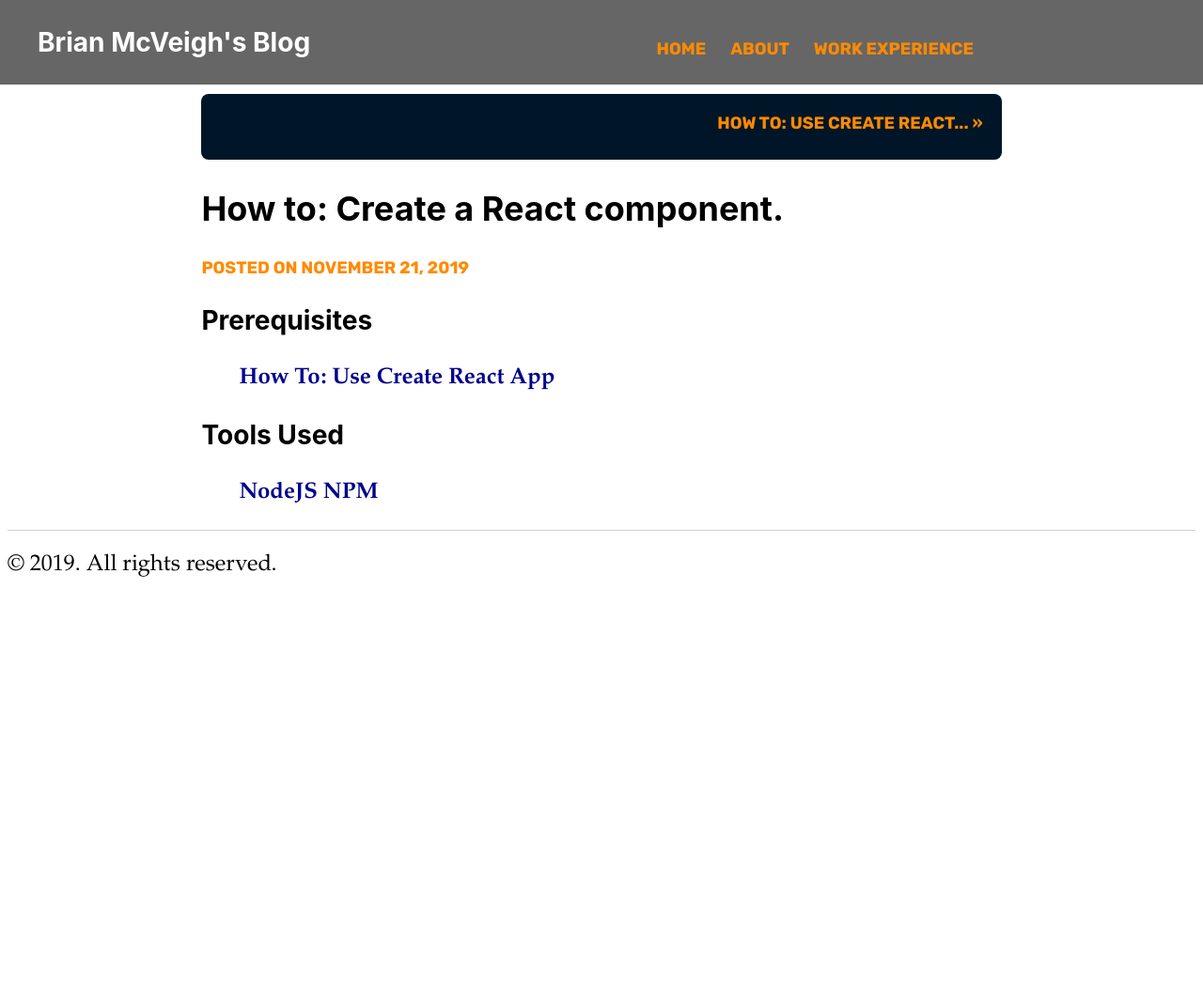
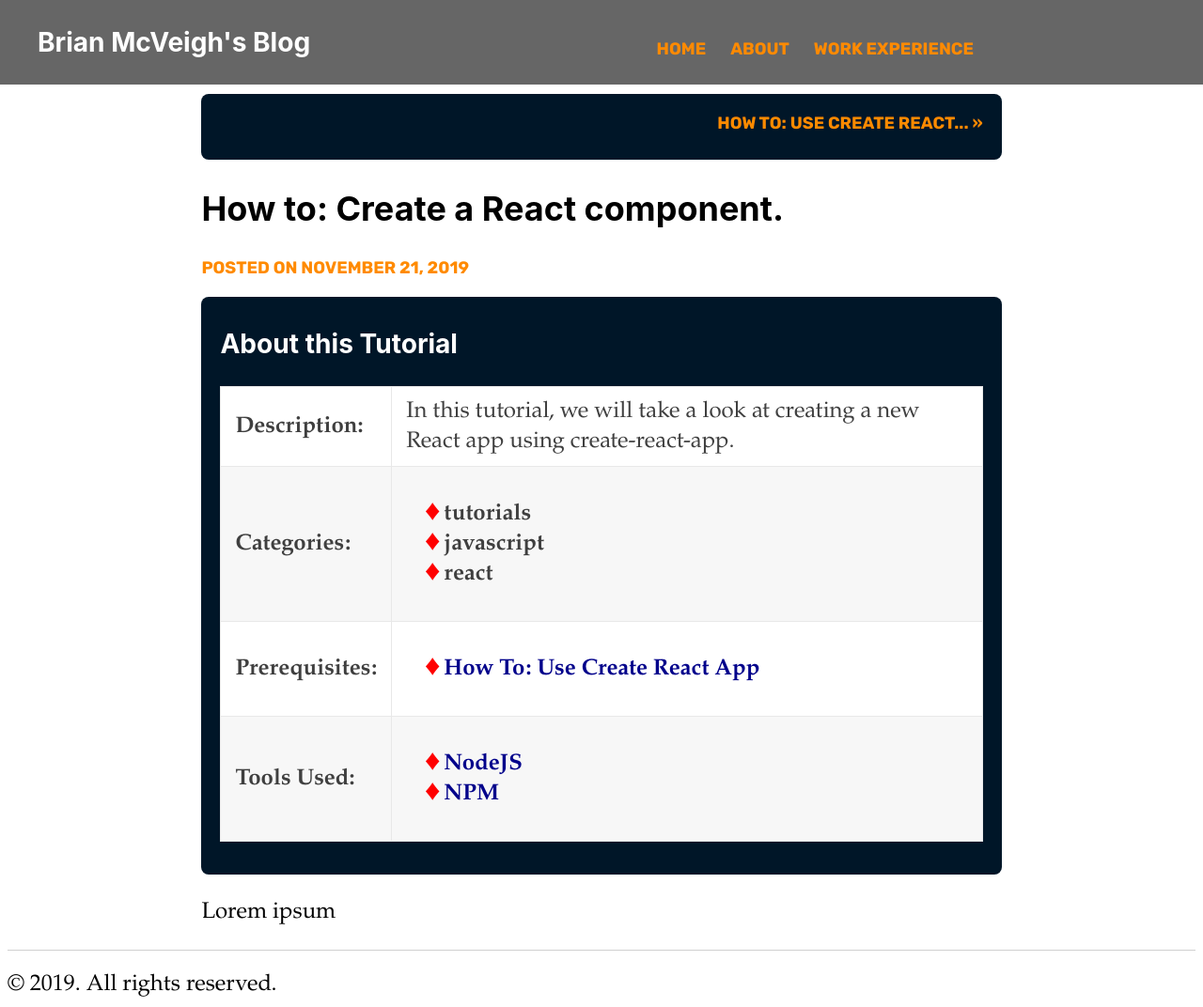
Before and after one commit to bmcveigh/bmcveigh.github.io, a Jekyll site: the page built from _posts/2019-11-21-how-to-create-custom-component-react.markdown, in a window 1280 px wide and 1072 px high. Shown: the whole window at 94% size. Built offline with Jekyll 4.4.1, drawn with Linux system fonts in a browser that asks for light colours.

Commit message:
Added template for tutorials

```diff
--- a/_layouts/tutorial.html
+++ b/_layouts/tutorial.html
@@ -7,22 +7,57 @@ layout: default
     Posted on <span class="post-date">{{ page.date | date: '%B %d, %Y' }}</span>
 </p>
 
+<div class="tutorial-information">
+    <h3>About this Tutorial</h3>
+
+    <table>
+        <tbody>
+            {% if page.description %}
+                <tr class="row-description">
+                    <td><strong>Description:</strong></td>
+                    <td>
+                        <span>{{ page.description }}</span>
+                    </td>
+                </tr>
+            {% endif %}
+            {% if page.categories %}
+                <tr class="row-categories">
+                    <td><strong>Categories:</strong></td>
+                    <td>
+                        <ul>
+                            {% for category in page.categories %}
+                                <li>{{ category }}</li>
+                            {% endfor %}
+                        </ul>
+                    </td>
+                </tr>
+            {% endif %}
             {% if page.prerequisites %}
-    <h3>Prerequisites</h3>
+                <tr class="row-prerequisites">
+                    <td><strong>Prerequisites:</strong></td>
+                    <td>
                         <ul>
                             {% for prerequisite in page.prerequisites %}
-            <a href="{{ prerequisite.url }}">{{ prerequisite.title }}</a>
+                                <li><a href="{{ prerequisite.url }}">{{ prerequisite.title }}</a></li>
                             {% endfor %}
                         </ul>
+                    </td>
+                </tr>
             {% endif %}
-
             {% if page.tools_used %}
-    <h3>Tools Used</h3>
+            <tr class="row-tools-used">
+                <td><strong>Tools Used:</strong></td>
+                <td>
                     <ul>
                         {% for tool in page.tools_used %}
-            <a href="{{ tool.url }}">{{ tool.title }}</a>
+                            <li><a href="{{ prerequisite.url }}">{{ tool.title }}</a></li>
                         {% endfor %}
                     </ul>
+                </td>
+            </tr>
             {% endif %}
+        </tbody>
+    </table>
+</div>
 
 {{ content }}
--- a/_posts/2019-11-21-how-to-create-custom-component-react.markdown
+++ b/_posts/2019-11-21-how-to-create-custom-component-react.markdown
@@ -3,6 +3,7 @@ layout: tutorial
 title:  "How to: Create a React component."
 date:   2019-11-21 09:54:59 -0500
 categories: tutorials javascript react
+description: In this tutorial, we will take a look at creating a new React app using create-react-app.
 prerequisites:
 - title: 'How To: Use Create React App'
   url: http://127.0.0.1:4001/tutorials/javascript/react/2019/11/21/how-to-use-create-react-app.html
@@ -12,3 +13,4 @@ tools_used:
 - title: 'NPM'
   url: '#'
 ---
+Lorem ipsum
--- a/_sass/abstractions/font/_font.scss
+++ b/_sass/abstractions/font/_font.scss
@@ -23,3 +23,7 @@ body {
     text-transform: uppercase;
     font-size: $font-size;
 }
+@mixin font-orange-normal($font-size: 18px) {
+    @include font-orange-uppercase($font-size);
+    text-transform: none;
+}
--- /dev/null
+++ b/_sass/components/post/_tutorial.scss
@@ -0,0 +1,15 @@
+.tutorial-information {
+    background: $color-midnight;
+    color: $color-white;
+    border-radius: 8px;
+    padding: 5px 20px;
+
+    table {
+        background: $color-white;
+
+        .row-categories li {
+            font-weight: bold;
+        }
+    }
+
+}
--- a/_sass/index.scss
+++ b/_sass/index.scss
@@ -5,4 +5,5 @@
 @import "components/header/header";
 @import "components/footer/footer";
 @import "components/post/post";
+@import "components/post/tutorial";
 @import "components/highlight/highlight";
```
Lines whose indentation alone changed are shown as unchanged.
